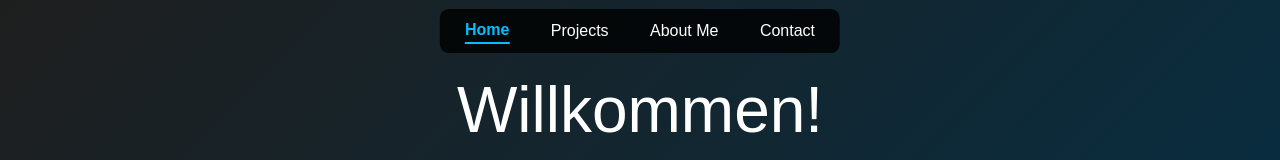
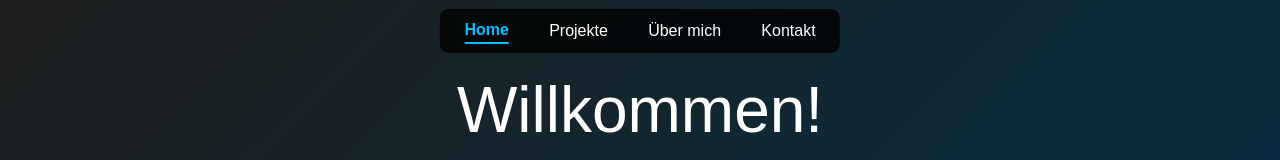
Before and after one commit to KDJohnny/luchtdev, a Next.js app: page / in a window 1280 px wide. Shown: the top 160 px of the page. Built offline with nearby package versions, Linux system fonts and the light colour scheme.

Commit message:
changed text to german

```diff
--- a/src/app/layout.tsx
+++ b/src/app/layout.tsx
@@ -20,13 +20,13 @@ export default function RootLayout({ children }: { children: ReactNode }) {
               Home
             </Link>
             <Link href="/projects" className={pathname === "/projects" ? "active" : ""}>
-              Projects
+              Projekte
             </Link>
             <Link href="/about" className={pathname === "/about" ? "active" : ""}>
-              About Me
+              Über mich
             </Link>
             <Link href="/contact" className={pathname === "/contact" ? "active" : ""}>
-              Contact
+              Kontakt
             </Link>
           </nav>
         </header>
```
